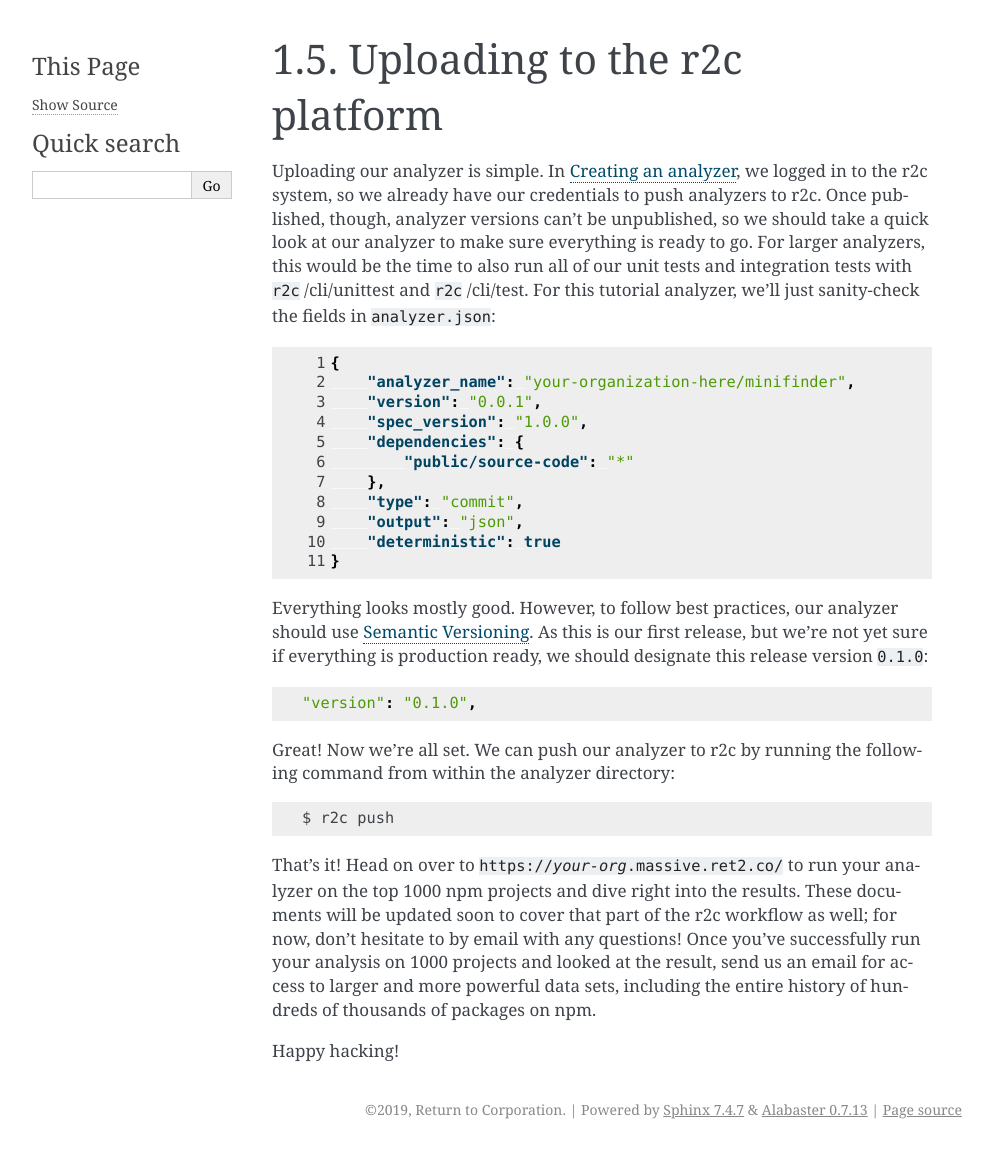
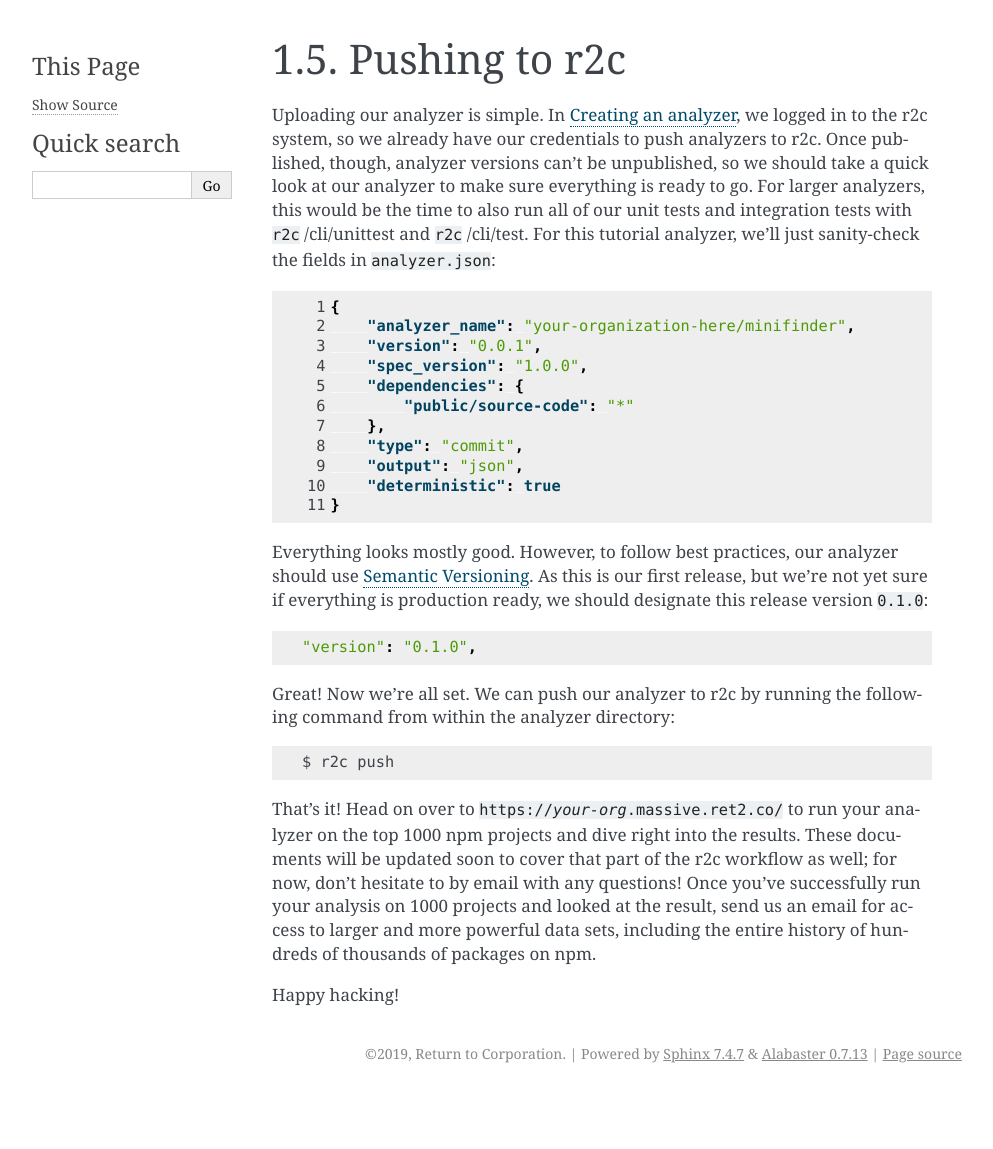
Before and after one commit to semgrep/docs, a Sphinx documentation site: the page built from docs/intro/uploading.rst, in a window 1280 px wide. Shown: the whole page, without its empty margins (148-1141 px from the left). Built offline with Sphinx 7.4.7, drawn with Linux system fonts in a browser that asks for light colours; after the commit the page ends 1093 px from its top, so only the background shows below that.

Commit message:
Uploading to r2c platform -> Pushing to r2c

```diff
--- a/docs/intro/uploading.rst
+++ b/docs/intro/uploading.rst
@@ -1,5 +1,5 @@
-Uploading to the r2c platform
-=============================
+Pushing to r2c
+==============
 
 Uploading our analyzer is simple. In :doc:`creating`, we logged in to the r2c system, so we already
 have our credentials to push analyzers to r2c. Once published, though, analyzer versions can't be
```
